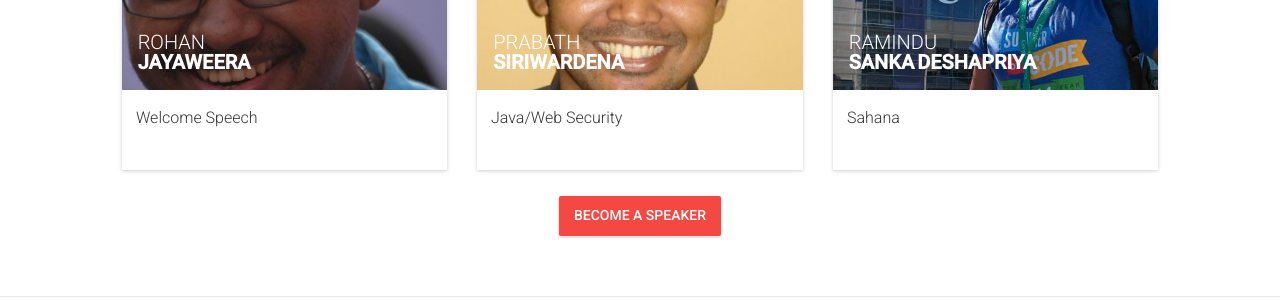
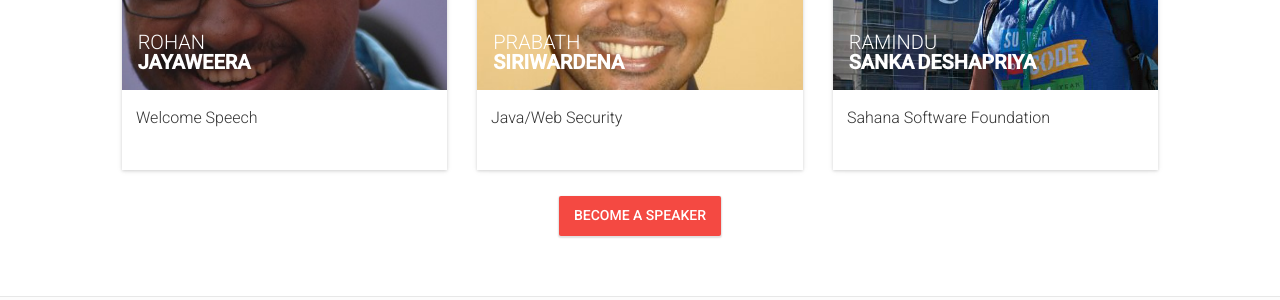
Before and after one commit to CodeLanka/devfeast-2014, a Jekyll site: the page built from speakers.html, in a window 1280 px wide and 1116 px high. Shown: the part 567-867 px from the top of the window. Built offline with Jekyll 4.4.1, drawn with Linux system fonts in a browser that asks for light colours; nearby versions of some CDN libraries; comment, search, counter and statistics services are not loaded.

Commit message:
update 0.1

```diff
--- a/_data/sessions.yml
+++ b/_data/sessions.yml
@@ -42,7 +42,7 @@
 
 -
   id: 019
-  title: "Sahana"
+  title: "Sahana Software Foundation"
   description: ""
   subtype: workshop
   speakers: [16,]
```
